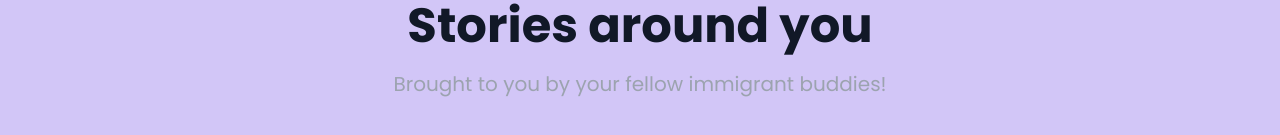
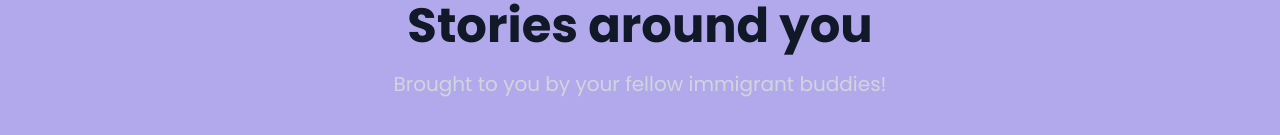
Before and after one commit to o-ashour/migrant-mingle, a Next.js app: page /dashboard in a window 1280 px wide. Shown: the part 725-860 px from the top of the page. Built offline with nearby package versions, Linux system fonts and the light colour scheme; no server answers; the database is empty.

Commit message:
modified

```diff
--- a/src/app/dashboard/page.js
+++ b/src/app/dashboard/page.js
@@ -3,7 +3,7 @@ import Link from "next/link"
 
 export default function Dashboard() {
   return (
-    <div className=" bg-[#D2C6F7] min-h-full">
+    <div className=" bg-[#B2A9EC] min-h-full">
       <header className="bg-white shadow">
 
         <div className="mx-auto max-w-7xl px-4 py-7 sm:px-6 lg:px-8">
@@ -75,12 +75,12 @@ export default function Dashboard() {
           </div>
         </div>
 
-        <div className="bg-[#D2C6F7]" id="BODY">
+        <div className="bg-[#B2A9EC]" id="BODY">
           <div className="mx-auto max-w-7xl px-4 sm:px-6 lg:px-8">
             <div className="mx-auto max-w-2xl py-16 sm:py-24 lg:max-w-none lg:py-32">
               <h1 className="text-5xl font-bold text-gray-900" style={{ textAlign: "center" }}>Stories around you</h1>
-              <div className="text-xl text-gray-400" style={{ textAlign: "center", marginTop: "20px" }}>Brought to you by your fellow immigrant buddies!</div>
-              <StoriesPreview className="bg-[#D2C6F7]" />
+              <div className="text-xl text-gray-300" style={{ textAlign: "center", marginTop: "20px" }}>Brought to you by your fellow immigrant buddies!</div>
+              <StoriesPreview className="bg-[#B2A9EC]" />
             </div>
           </div>
         </div>
```
